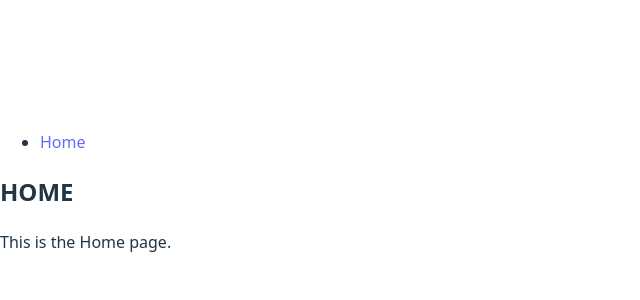
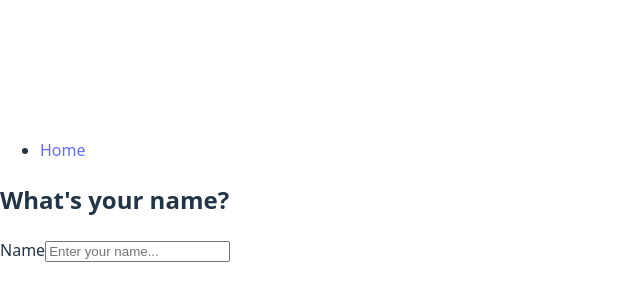
Before and after one commit to ArushiPhadte/Verdant, a React (Vite) app: page /home in a window 1280 px wide. Shown: the part 208-508 px from the top of the page, without its empty margins (0-640 px from the left). Built offline with nearby package versions, Linux system fonts and the light colour scheme.

Commit message:
Working textfield

```diff
--- /dev/null
+++ b/src/components/Textfield.jsx
@@ -0,0 +1,13 @@
+// src/components/Textfield.jsx
+import React from 'react';
+
+const TextField = ({ label, placeholder }) => {
+  return (
+    <div className="textfield-container">
+      <label>{label}</label>
+      <input type="text" placeholder={placeholder} />
+    </div>
+  );
+};
+
+export default TextField;
--- a/src/pages/Home1.jsx
+++ b/src/pages/Home1.jsx
@@ -1,8 +1,13 @@
+import React, { useState } from 'react';
+import './Textfield.css'; // You'll style the text field in this file
+import TextField from "../components/Textfield"; // Ensure the casing matches
+
+//Enter name here
 function Home1() {
     return (
       <div>
-        <h2>HOME</h2>
-        <p>This is the Home page.</p>
+        <h2>What's your name?</h2>
+        <TextField label="Name" placeholder="Enter your name..." />
       </div>
     );
   }
--- /dev/null
+++ b/src/pages/Textfield.css
@@ -0,0 +1,27 @@
+.text-field {
+    margin: 10px 0;
+    display: flex;
+    flex-direction: column;
+  }
+
+  .text-field label {
+    font-size: 14px;
+    margin-bottom: 5px;
+  }
+
+  .text-field .input {
+    padding: 10px;
+    font-size: 16px;
+    border: 1px solid #ccc; /* Adjust border color */
+    border-radius: 5px; /* If the Figma design has rounded corners */
+    outline: none;
+  }
+
+  .text-field .input:hover {
+    border-color: #888;
+  }
+
+
+  .text-field .input:focus {
+    border-color: #4CAF50; /* Change color on focus if needed */
+  }
```
